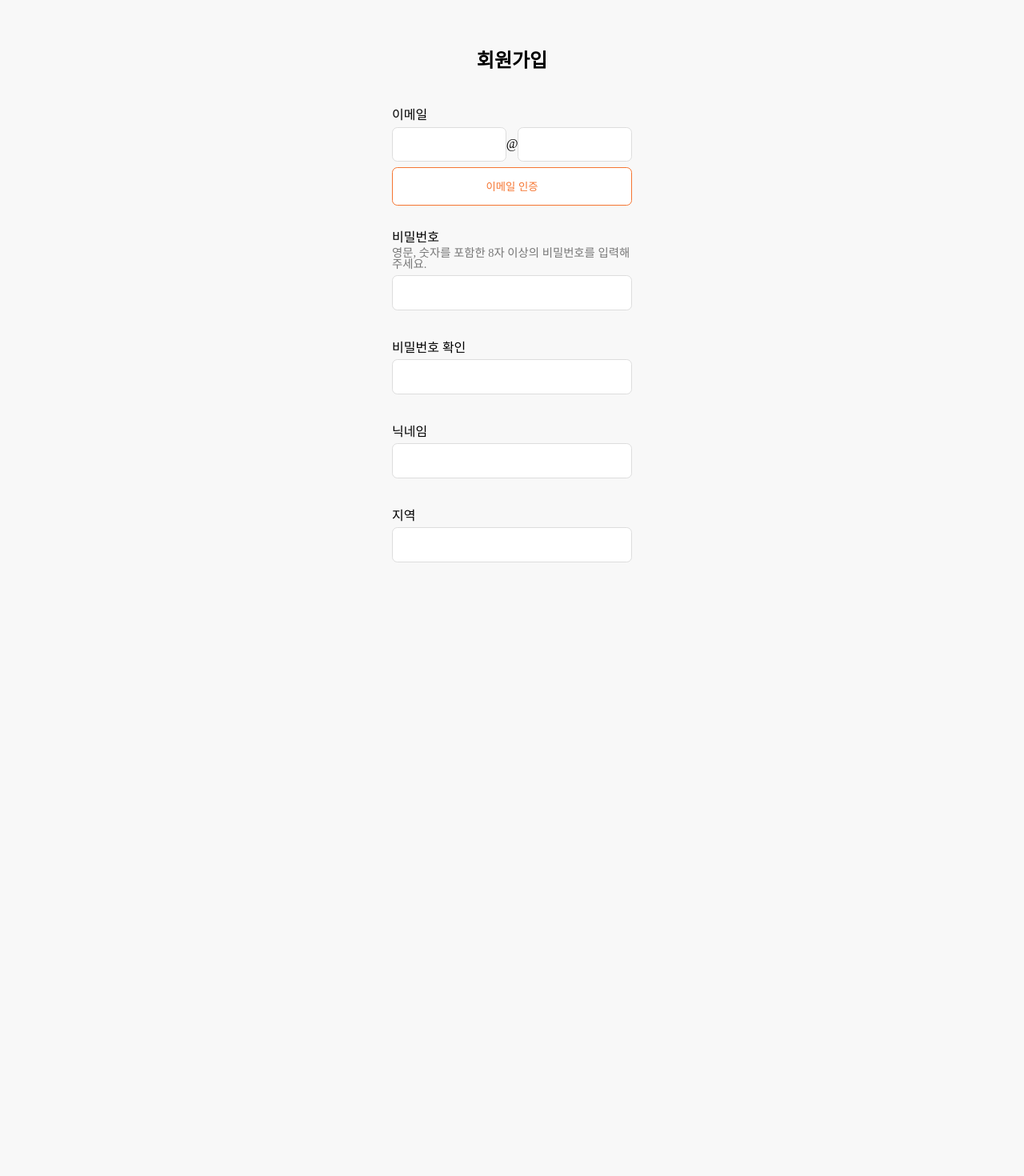
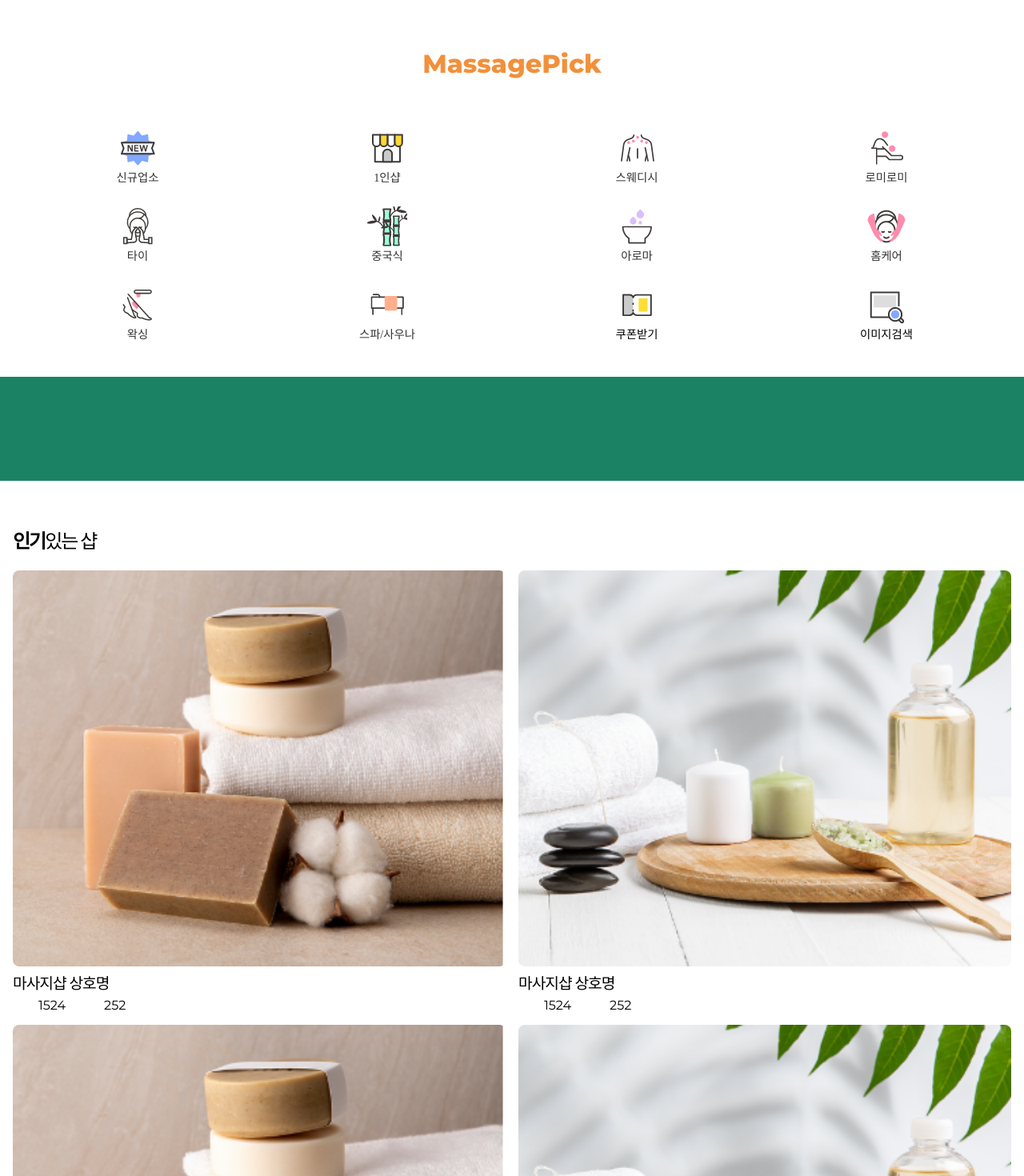
Before and after one commit to yi-jeong/massage-pick, a React (Create React App) app: page / in a window 1280 px wide. Shown: the top 1470 px of the page at 80% size. Before the commit the page ends 800 px from the top, so only its background shows below. Built offline with nearby package versions, Linux system fonts and the light colour scheme; some icons are missing.

Commit message:
Router 추가

```diff
--- a/src/App.tsx
+++ b/src/App.tsx
@@ -1,6 +1,7 @@
 import React from 'react';
 import logo from './logo.svg';
 import './App.css';
+import { Routes , Route } from 'react-router-dom';
 import { Reset } from 'styled-reset';
 import MainPage from './pages/MainPage';
 import SearchPage from './pages/SearchPage';
@@ -12,7 +13,13 @@ function App() {
   return (
     <>
       <Reset />
-      <JoinPage />
+      <Routes>
+        <Route path="/" element={<MainPage />}></Route>
+        <Route path="/search" element={<SearchPage />}></Route>
+        <Route path="/detail" element={<DetailPage />}></Route>
+        <Route path="/login" element={<LoginPage />}></Route>
+        <Route path="/join" element={<JoinPage />}></Route>
+      </Routes>
     </>
   );
 }
--- a/src/component/DetailBox.tsx
+++ b/src/component/DetailBox.tsx
@@ -1,4 +1,4 @@
-import React from "react";
+import React, {useState} from "react";
 import styled from "styled-components";
 import DetailBoxMenu from "../component/DetailBoxMenu"
 import DetailHome from "../component/DetailHome"
@@ -22,13 +22,22 @@ const ContentWrap = styled.div`
 
 
 function DetailBox(){
+
+    const [menuCode,setMenuCode] = useState<number>(1);
+    const getData = (n:number) => {
+        setMenuCode(n);
+    }
+
     return(
         <DetailBoxWrap>
             <MenubarWrap>
-                <DetailBoxMenu />
+                <DetailBoxMenu getData={getData} menuCode={menuCode} />
             </MenubarWrap>
             <ContentWrap>
-                <DetailReview />
+                { menuCode == 1 && (<DetailHome />) }
+                { menuCode == 2 && (<DetailProgram />) }
+                { menuCode == 3 && (<DetailReview />) }
+                { menuCode == 4 && (<DetailReview />) }
             </ContentWrap>
         </DetailBoxWrap>
     )
--- a/src/component/DetailBoxMenu.tsx
+++ b/src/component/DetailBoxMenu.tsx
@@ -1,4 +1,4 @@
-import React from "react";
+import React, { useState } from "react";
 import styled, {css} from "styled-components";
 
 const DetailBoxMenuWrap = styled.ul`
@@ -25,15 +25,17 @@ const DetailBoxMenuContent = styled.li<{On:boolean}>`
     }
 `
 
-function DetailBoxMenu(){
-    const On=true;
-    const Off=false;
+function DetailBoxMenu(props:any){
+
+    const On = true;
+    const Off = false;
+
     return(
         <DetailBoxMenuWrap>
-            <DetailBoxMenuContent On={Off}>홈</DetailBoxMenuContent>
-            <DetailBoxMenuContent On={On}>프로그램</DetailBoxMenuContent>
-            <DetailBoxMenuContent On={Off}>리뷰</DetailBoxMenuContent>
-            <DetailBoxMenuContent On={Off}>추천</DetailBoxMenuContent>
+            <DetailBoxMenuContent onClick={()=> props.getData(1)} On={ props.menuCode == 1 ? On : Off }>홈</DetailBoxMenuContent>
+            <DetailBoxMenuContent onClick={()=> props.getData(2)} On={ props.menuCode == 2 ? On : Off }>프로그램</DetailBoxMenuContent>
+            <DetailBoxMenuContent onClick={()=> props.getData(3)} On={ props.menuCode == 3 ? On : Off }>리뷰</DetailBoxMenuContent>
+            <DetailBoxMenuContent onClick={()=> props.getData(4)} On={ props.menuCode == 4 ? On : Off }>추천</DetailBoxMenuContent>
         </DetailBoxMenuWrap>
     )
 }
--- a/src/component/ListStyleP.tsx
+++ b/src/component/ListStyleP.tsx
@@ -5,6 +5,7 @@ import itemimg02 from "../assets/img/item-img-02.png";
 import { Icon } from 'react-icons-kit'
 import {heart} from 'react-icons-kit/fa/heart'
 import {commentO} from 'react-icons-kit/fa/commentO'
+import { Link } from "react-router-dom";
 
 const ListStyleWrap = styled.ul`
     display:flex;
@@ -19,6 +20,10 @@ const ListStyleBoxWrap = styled.li`
 
 const ListStyleBox = styled.div`;
     padding:0 0.5em;
+    a{
+        text-decoration:none;
+        color:#000;
+    }
     img{
         width:100%;
         border-radius:0.5em;
@@ -48,42 +53,50 @@ function ListStyleP(){
         <ListStyleWrap>
             <ListStyleBoxWrap>
                 <ListStyleBox>
+                <Link to="/detail" >
                     <img src={itemimg01}/>
                     <h3>마사지샵 상호명</h3>
                     <p>
                         <span><Icon size={16} icon={commentO} /> 1524</span>
                         <span><Icon size={16} icon={heart} /> 252</span>
                     </p>
+                </Link>
                 </ListStyleBox>
             </ListStyleBoxWrap>
             <ListStyleBoxWrap>
                 <ListStyleBox>
+                <Link to="/detail" >
                     <img src={itemimg02}/>
                     <h3>마사지샵 상호명</h3>
                     <p>
                         <span><Icon size={16} icon={commentO} /> 1524</span>
                         <span><Icon size={16} icon={heart} /> 252</span>
                     </p>
+                </Link>
                 </ListStyleBox>
             </ListStyleBoxWrap>
             <ListStyleBoxWrap>
                 <ListStyleBox>
+                <Link to="/detail" >
                     <img src={itemimg01}/>
                     <h3>마사지샵 상호명</h3>
                     <p>
                         <span><Icon size={16} icon={commentO} /> 1524</span>
                         <span><Icon size={16} icon={heart} /> 252</span>
                     </p>
+                </Link>
                 </ListStyleBox>
             </ListStyleBoxWrap>
             <ListStyleBoxWrap>
                 <ListStyleBox>
+                <Link to="/detail" >
                     <img src={itemimg02}/>
                     <h3>마사지샵 상호명</h3>
                     <p>
                         <span><Icon size={16} icon={commentO} /> 1524</span>
                         <span><Icon size={16} icon={heart} /> 252</span>
                     </p>
+                </Link>
                 </ListStyleBox>
             </ListStyleBoxWrap>
         </ListStyleWrap>
--- a/src/component/Menu.tsx
+++ b/src/component/Menu.tsx
@@ -1,6 +1,7 @@
 import React from "react";
 import styled from "styled-components";
 import iconSrc from '../assets/img/menu-icon.png';
+import { Link } from "react-router-dom";
 
 const MenuWrap = styled.div`
     width:100%;
@@ -30,6 +31,10 @@ const MenuBoxWrap = styled.ul`
 `
 
 const MenuBox = styled.li`
+    a{
+        text-decoration:none;
+        color:#333;
+    }
     span{
         display:block;
         width:50px;
@@ -86,44 +91,64 @@ function Menu(){
             <MenuTit>MassagePick</MenuTit>
             <MenuBoxWrap>
                 <MenuBox>
+                <Link to="/search">
                     <span className="icon"></span>
                     신규업소
+                </Link>
                 </MenuBox>
                 <MenuBox>
+                <Link to="/search">
                     <span className="icon"></span>
                     1인샵
+                </Link>
                 </MenuBox>
                 <MenuBox>
+                <Link to="/search">
                     <span className="icon"></span>
                     스웨디시
+                </Link>
                 </MenuBox>
                 <MenuBox>
+                <Link to="/search">
                     <span className="icon"></span>
                     로미로미
+                </Link>
                 </MenuBox>
                 <MenuBox>
+                <Link to="/search">
                     <span className="icon"></span>
                     타이
+                </Link>
                 </MenuBox>
                 <MenuBox>
+                <Link to="/search">
                     <span className="icon"></span>
                     중국식
+                </Link>
                 </MenuBox>
                 <MenuBox>
+                <Link to="/search">
                     <span className="icon"></span>
                     아로마
+                </Link>
                 </MenuBox>
                 <MenuBox>
+                <Link to="/search">
                     <span className="icon"></span>
                     홈케어
+                </Link>
                 </MenuBox>
                 <MenuBox>
+                <Link to="/search">
                     <span className="icon"></span>
                     왁싱
+                </Link>
                 </MenuBox>
                 <MenuBox>
+                <Link to="/search">
                     <span className="icon"></span>
                     스파/사우나
+                </Link>
                 </MenuBox>
                 <MenuBox>
                     <span className="icon"></span>
--- a/src/index.tsx
+++ b/src/index.tsx
@@ -3,10 +3,13 @@ import ReactDOM from 'react-dom';
 import './index.css';
 import App from './App';
 import reportWebVitals from './reportWebVitals';
+import { BrowserRouter } from 'react-router-dom';
 
 ReactDOM.render(
   <React.StrictMode>
-    <App />
+    <BrowserRouter basename={process.env.PUBLIC_URL}>
+      <App />
+    </BrowserRouter>
   </React.StrictMode>,
   document.getElementById('root')
 );
```
Also changed, not shown: package.json (+5 -3 lines), 1 other file (tests, documents, lock files or other folders).
